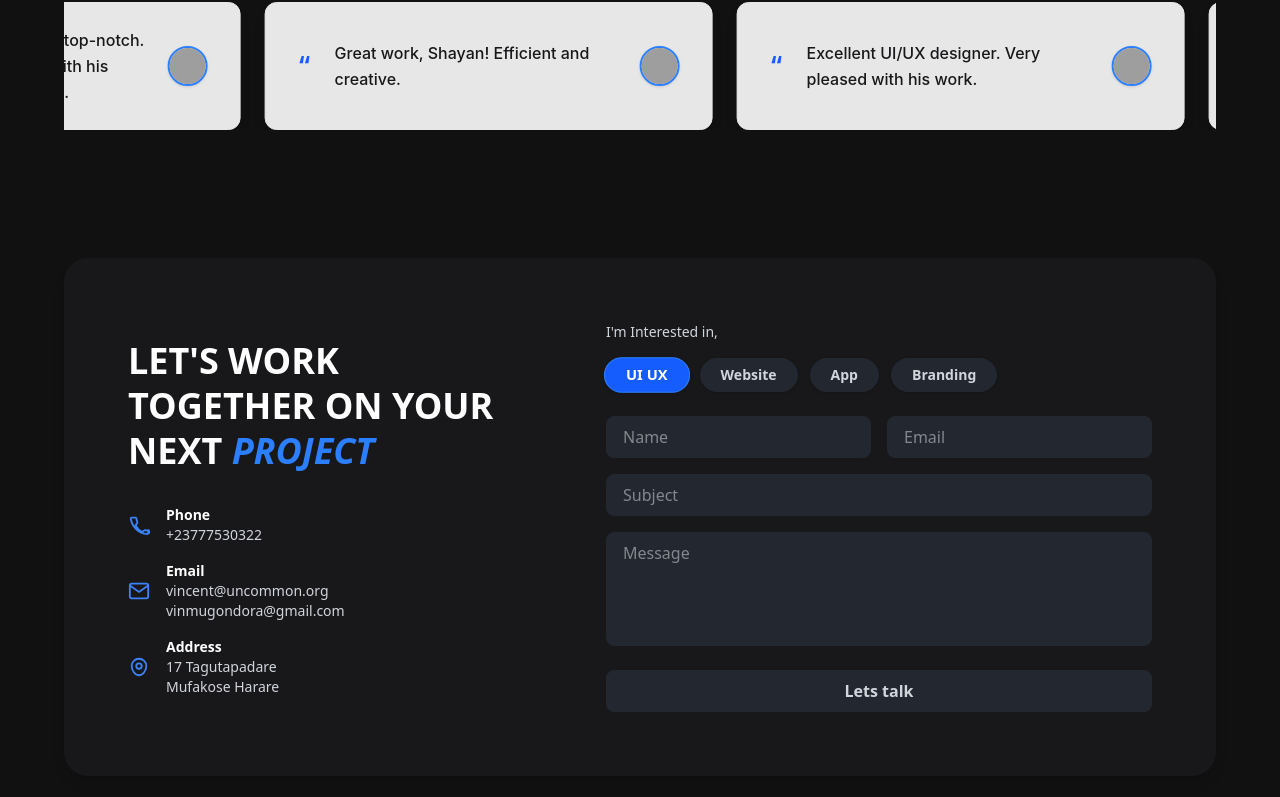
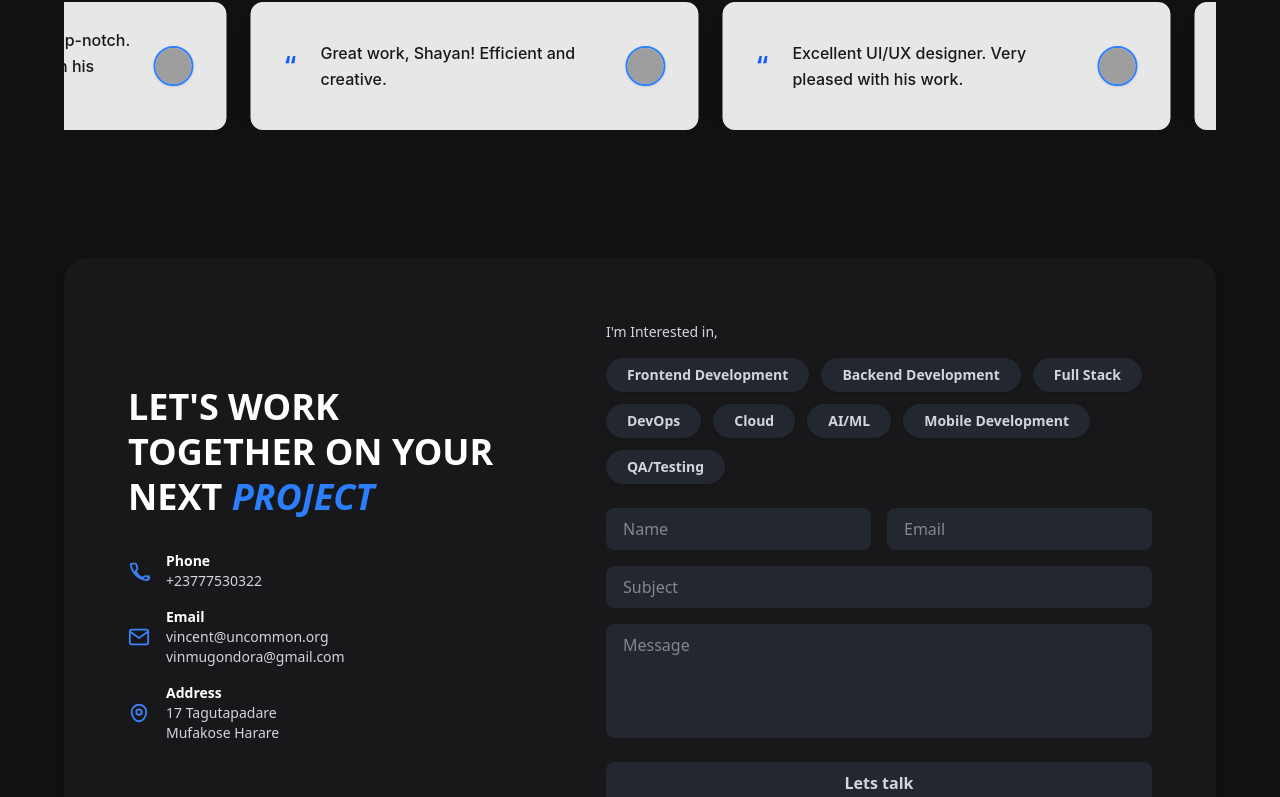
Before and after one commit to VincentMugondora/my_portfolio, a Next.js app: page / in a window 1280 px wide. Shown: the part 3446-4243 px from the top of the page. Built offline with nearby package versions, Linux system fonts and the light colour scheme; grey boxes are pictures that could not be loaded.

Commit message:
Update interests in ContactSection component to reflect a broader range of skills, enhancing relevance for user engagement.

```diff
--- a/src/components/ContactSection.tsx
+++ b/src/components/ContactSection.tsx
@@ -1,6 +1,6 @@
 import React, { useState } from 'react';
 
-const interests = ['UI UX', 'Website', 'App', 'Branding'];
+const interests = ['Frontend Development', 'Backend Development', 'Full Stack', 'DevOps', 'Cloud', 'AI/ML', 'Mobile Development', 'QA/Testing'];
 
 const ContactSection = () => {
   const [selected, setSelected] = useState('UI UX');
```
